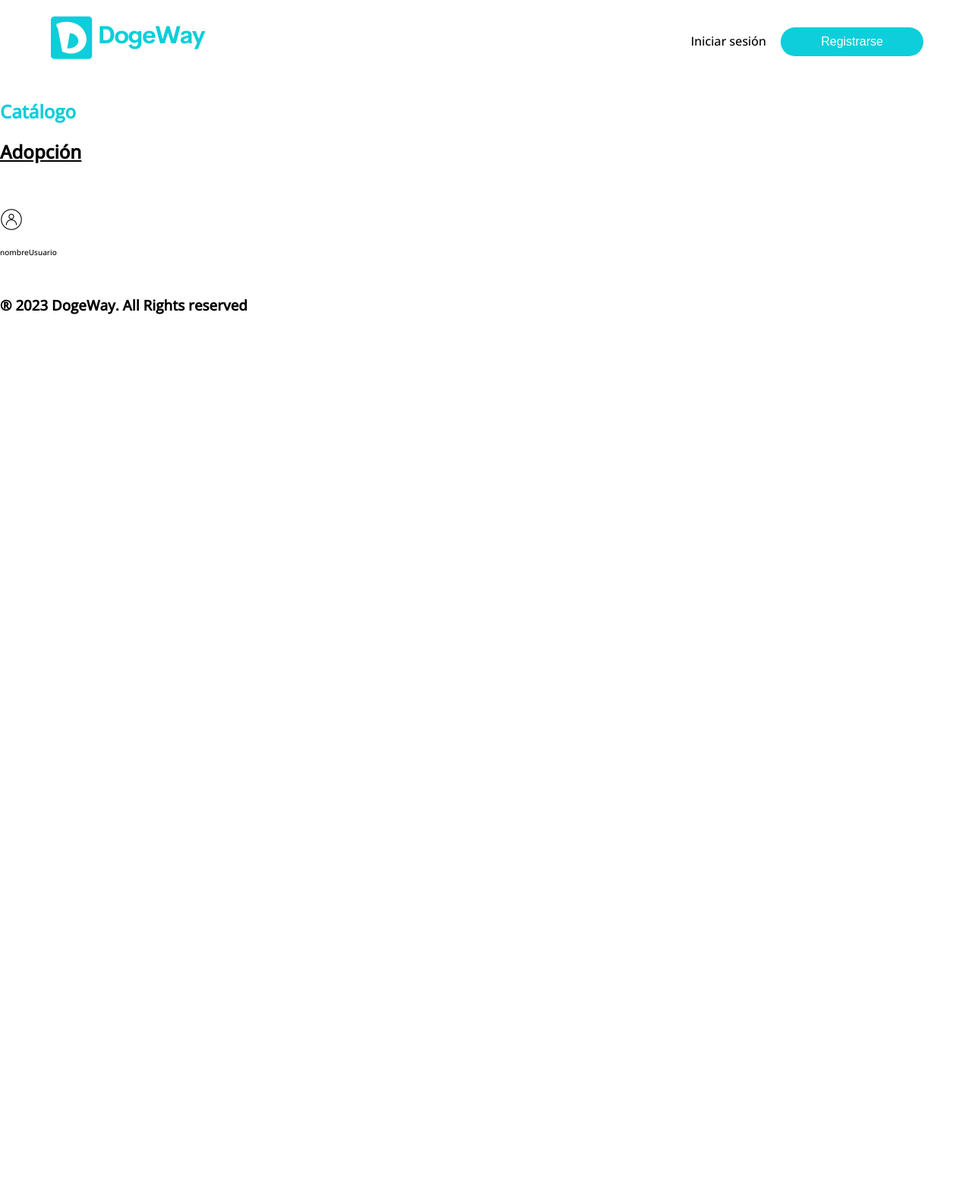
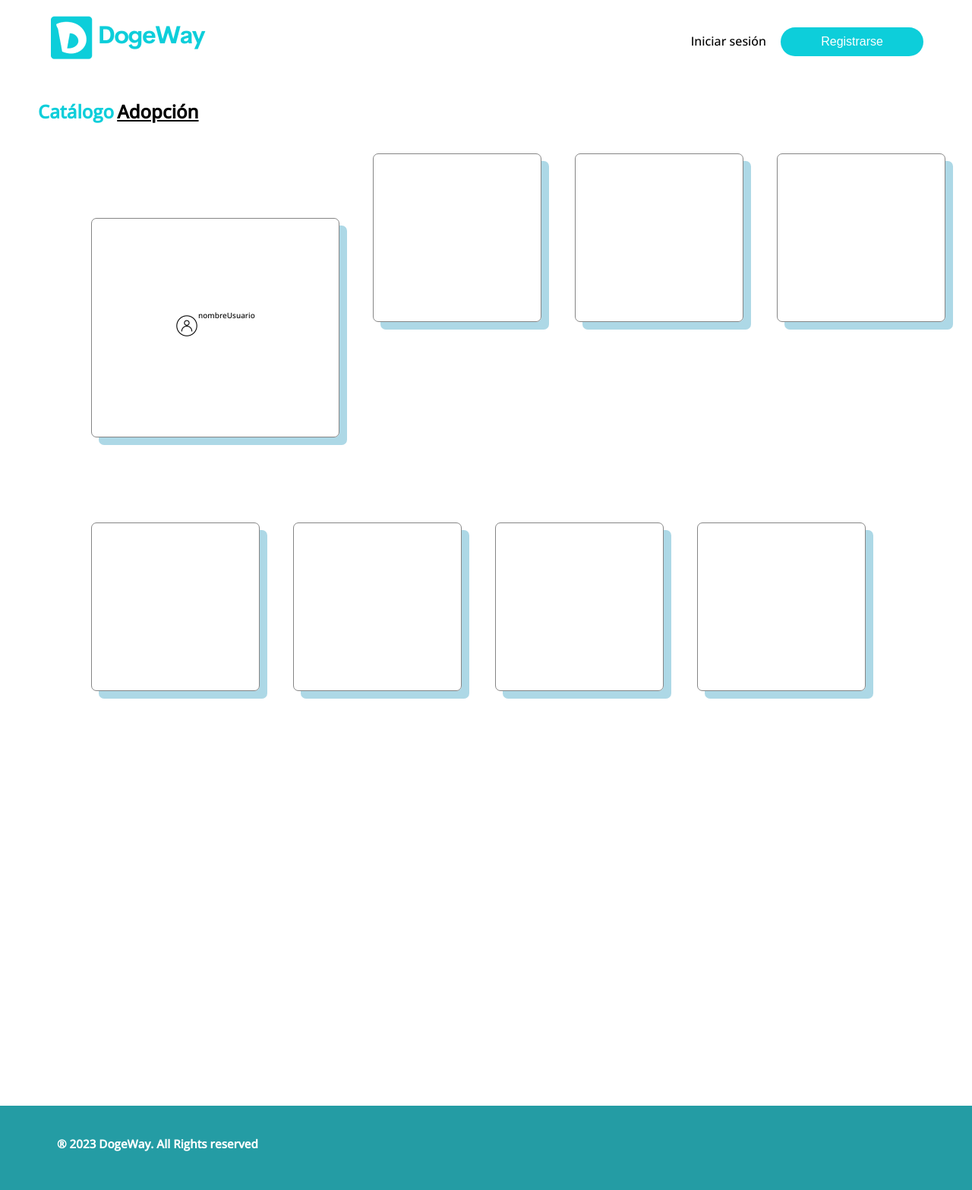
Before and after one commit to Luisangel-Cordova27/IngSoft-DogeWay, a PHP site: page /catalogo_adopcion.php in a window 1280 px wide; the page is wider, and only the part inside the window is pictured. Shown: that part at 76% size. Before the commit the page ends 414 px from the top of that part, so only its background shows below. Run offline with PHP 8.4, Linux system fonts and the light colour scheme.

Commit message:
Se modificó style.css para agregar propiedades al catalogo de Adopcion.

```diff
--- a/style.css
+++ b/style.css
@@ -159,3 +159,63 @@ body{
     color: #363940;
     margin: 0;
 }
+
+
+.footer_element{
+    position: relative;
+    min-height: 79vh;
+}
+
+footer{
+    background-color: #249ca4;
+    color: rgb(255, 255, 255);
+    font-size: small;
+    font: 'Open Sans', sans-serif;
+    position: absolute;
+    bottom: 0;
+    width: 100%;
+    padding-left: 75px;
+    padding-top: 25px;
+}
+
+
+
+.headliner{
+    position: absolute;
+    margin: auto;
+
+}
+
+.texto{
+    display: inline-block;
+}
+
+.titulo{
+    margin: auto;
+    padding-left: 50px;
+}
+
+.row{
+    margin: auto;
+    padding-left: 100px;
+    padding-top: 50px;
+}
+
+.element{
+    display: inline-block;
+    border: 1px solid #858585;
+    margin: 20px;
+    padding: 110px;
+    -moz-border-radius: 7px;
+    -webkit-border-radius: 7px;
+    box-shadow: 10px 10px lightblue;
+
+}
+.contentbox{
+    display: flex;
+}
+
+.box_user{
+     align-items: flex-start;
+     float: left;
+}
```
